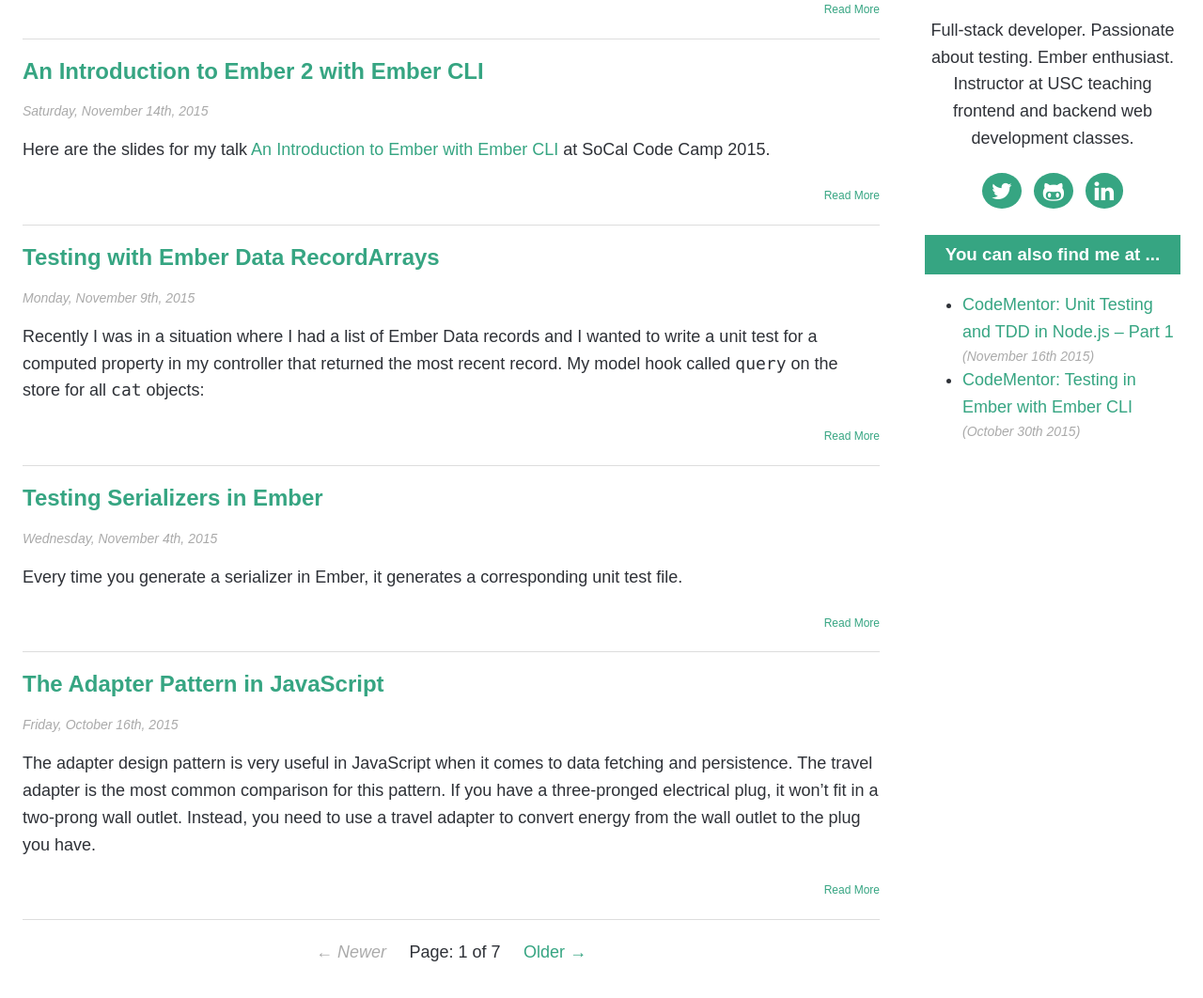
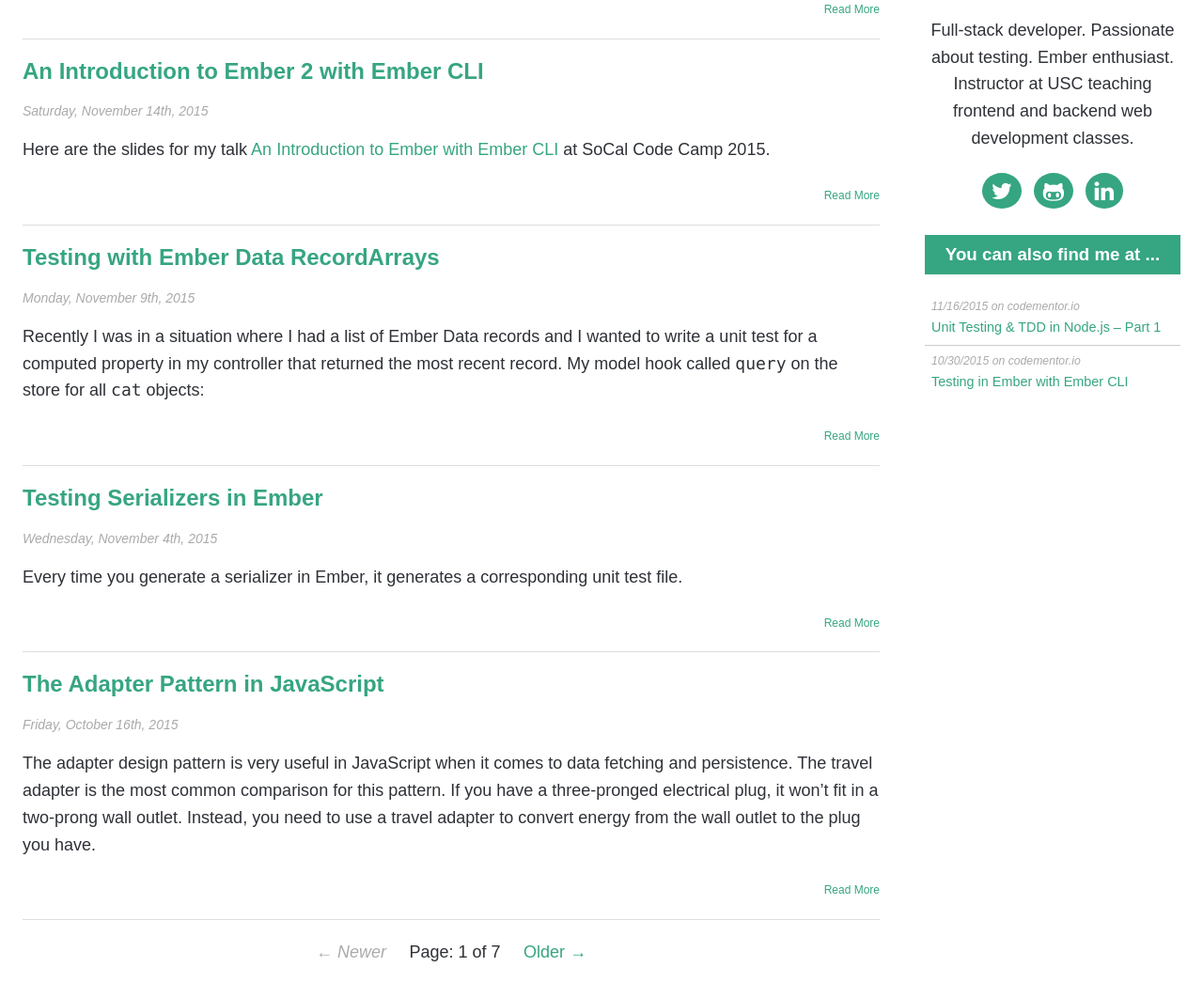
Before and after one commit to iamdtang/skaterdav85.github.io, a Jekyll site: the page built from index.html, in a window 1280 px wide and 1400 px high, scrolled down 44 px, cut to the strip 332-1394 px from the top of the window. Shown: the whole strip at 94% size. Built offline with Jekyll 4.4.1, drawn with Linux system fonts in a browser that asks for light colours; nearby versions of some CDN libraries; Markdown is read by kramdown in place of the engine named in the settings; the list of posts is cut into pages by our own code.

Commit message:
stylign of sidebar posts

```diff
--- a/_layouts/default.html
+++ b/_layouts/default.html
@@ -52,14 +52,14 @@
     <ul class="guest-posts">
       <li>
         <a href="https://www.codementor.io/nodejs/tutorial/unit-testing-nodejs-tdd-mocha-sinon" target="_blank">
-          CodeMentor: Unit Testing and TDD in Node.js – Part 1
-          <span class="date">(November 16th 2015)</span>
+          <span class="date">11/16/2015  on codementor.io</span>
+          Unit Testing &amp; TDD in Node.js – Part 1
         </a>
       </li>
       <li>
         <a href="https://www.codementor.io/ember-js/tutorial/testing-emberjs-with-ember-cli" target="_blank">
-          CodeMentor: Testing in Ember with Ember CLI
-          <span class="date">(October 30th 2015)</span>
+          <span class="date">10/30/2015 on codementor.io</span>
+          Testing in Ember with Ember CLI
         </a>
       </li>
     </ul>
--- a/_scss/_main.scss
+++ b/_scss/_main.scss
@@ -184,14 +184,27 @@ h1 {
 .block-title {
   background-color: $primary;
   color: white;
-padding: 10px;
+  padding: 10px;
 }
 
 .guest-posts {
   text-align: left;
+  list-style-type: none;
+  padding: 0;
 
   .date {
     display: block;
+    font-size: 85%;
+  }
+
+  li {
+    border-bottom: 1px solid #ccc;
+    padding: 7px;
+    font-size: 90%;
+  }
+
+  li:last-child {
+    border-bottom: 0;
   }
 }
 
```
